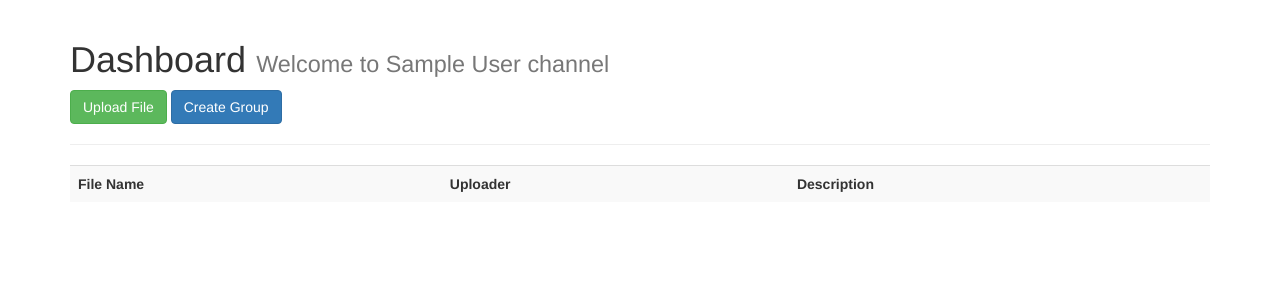
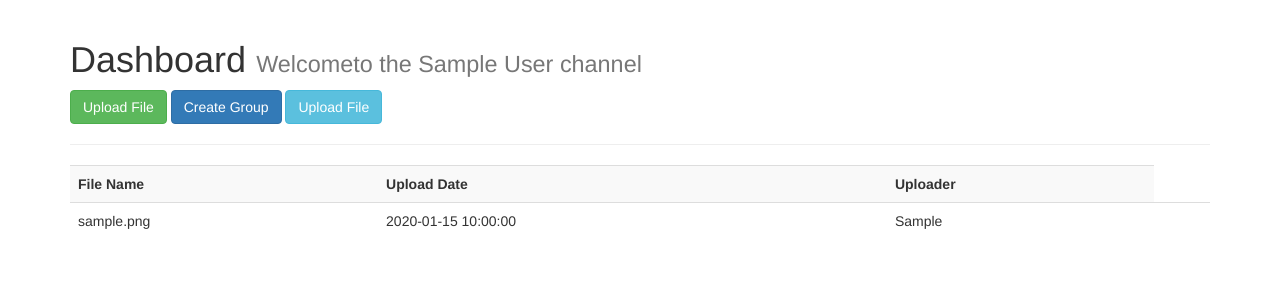
Before and after one commit to dylan185/flask-file-transfer, a Flask app: page /dashboard in a window 1280 px wide. Shown: the part 52-352 px from the top of the page. Run offline with Flask 2, Linux system fonts and the light colour scheme; the visitor is signed in with stand-in values (Sample User, id 1); tables that the repository leaves empty hold one stand-in row (values such as "Sample post"); lists and menus that the app fills with data are empty; parts of the project's set-up code (start-up, migrations or seed data) failed here and were passed over; some libraries are stand-ins or nearby versions.

Commit message:
Added File Uploading, Added listing of files on dashboard, Added filename field, Added/refined Group checks

```diff
--- a/app.py
+++ b/app.py
@@ -9,27 +9,23 @@ import datetime
 import collections
 from flask import Flask, render_template, request, flash, redirect, url_for, session, logging
 from flask_mysqldb import MySQL
-from wtforms import Form, SelectField, StringField, TextAreaField, PasswordField, validators, FileField
+from wtforms import Form, SelectField, StringField, TextAreaField, PasswordField, validators
+from flask_wtf import FlaskForm
+from flask_wtf.file import FileField, FileRequired
 from passlib.hash import sha256_crypt
 from functools import wraps
 from werkzeug.utils import secure_filename
+from werkzeug.datastructures import CombinedMultiDict
 from flask_sqlalchemy import SQLAlchemy
 
 app = Flask(__name__)
-
-# Config DB
-# app.config['MYSQL_HOST'] = 'localhost'
-# app.config['MYSQL_USER'] = 'SPFlaskWebServerUser'
-# app.config['MYSQL_PASSWORD'] = '123456'
-# app.config['MYSQL_DB'] = 'SPFlaskWebServer'
-# app.config['MYSQL_CURSORCLASS'] = 'DictCursor'
 
 # Set Upload Location
 UPLOAD_FOLDER = '/uploads'
 ALLOWED_EXTENSIONS = set(['txt', 'pdf', 'png', 'jpg', 'jpeg', 'gif', 'ppt'])
 app.config['UPLOAD_FOLDER'] = UPLOAD_FOLDER
 
-# SQL Alchemy setup
+# SQL Alchemy DB setup
 app.config['SQLALCHEMY_TRACK_MODIFICATIONS'] = False
 app.config['SQLALCHEMY_DATABASE_URI'] = 'mysql://root:root@localhost/SPFlaskWebServer1'
 db = SQLAlchemy(app)
@@ -42,21 +38,36 @@ username_reg = '^[A-Za-z0-9@_-]*$'
 name_reg = '^[\p{P}\s\w]*$'
 email_reg = '[^@]+@[^@]+\.[^@]+'
 password_reg = '^[A-Za-z0-9@-_?!]*$'
-group_reg = '^[A-Za-z0-9 ]*$'
+group_reg = '^[A-Za-z0-9 @ -_?!]*$'
+
+####################
+# HELPER FUNCTIONS #
+####################
+
+# Checks Whitelist and compares file type
+def allowed_file(filename):
+    return '.' in filename and \
+           filename.rsplit('.', 1)[1].lower() in ALLOWED_EXTENSIONS
 
 ##########
 # MODELS #
 ##########
 
 class Group(db.Model):
+    __tablename__ = 'group'
     group_id = db.Column(db.Integer, primary_key=True)
     groupname = db.Column(db.String(80), unique=True, nullable=False)
     creation_date = db.Column(db.DateTime, nullable=False, default=datetime.datetime.utcnow)
+
+    # Relationships
+    users = db.relationship('User', back_populates='group')
+    files = db.relationship('File', back_populates='group')
 
     def __repr__(self):
         return '<Group %r>' % self.groupname
 
 class User(db.Model):
+    __tablename__ = 'user'
     user_id = db.Column(db.Integer, primary_key=True)
     name = db.Column(db.String(80), nullable=False)
     username = db.Column(db.String(80), unique=True, nullable=False)
@@ -64,25 +75,28 @@ class User(db.Model):
     password = db.Column(db.String(100), nullable=False)
     register_date = db.Column(db.DateTime, nullable=False, default=datetime.datetime.utcnow)
 
-    # Foreign Keys
+    # Foreign Keys & Relationships
     group_id = db.Column(db.Integer, db.ForeignKey('group.group_id'), nullable=True)
-    group = db.relationship('Group', backref=db.backref('user_groups', lazy=True))
+    group = db.relationship('Group', back_populates='users')
+    files = db.relationship('File', back_populates='user')
 
     def __repr__(self):
         return '<User %r>' % self.username
 
 class File(db.Model):
+    __tablename__ = 'file'
     file_id = db.Column(db.Integer, primary_key=True)
     file_name = db.Column(db.String(80), unique=True, nullable=False)
     file_desc = db.Column(db.Text())
     file_path = db.Column(db.String(100), nullable=False)
+    uploader = db.Column(db.String(100), nullable=False)
     upload_date = db.Column(db.DateTime, nullable=False, default=datetime.datetime.utcnow)
 
-    # Foriegn Keys
+    # Foriegn Keys & Relationships
     user_id = db.Column(db.Integer, db.ForeignKey('user.user_id'), nullable=False)
-    user = db.relationship('User', backref=db.backref('file_users', lazy=True))
+    user = db.relationship('User', back_populates='files')
     group_id = db.Column(db.Integer, db.ForeignKey('group.group_id'), nullable=False)
-    group = db.relationship('Group', backref=db.backref('file_groups', lazy=True))
+    group = db.relationship('Group', back_populates='files')
 
     def __repr__(self):
         return '<File %r>' % self.file_name
@@ -106,28 +120,31 @@ class RegisterForm(Form):
     name = StringField('Name', [
         validators.Length(min=1, max=80, message="Name must be between 1 & 80 characters."),
         validators.Regexp(name_reg, message="Name must contain only letters & spaces.")
-        ])
+    ])
     username = StringField('Username', [
         validators.Length(min=4, max=25, message="Username must be between 4 & 25 characters."),
         validators.Regexp(username_reg, message="Username must contain only letters, numbers or underscores.")
-        ])
+    ])
     email = StringField('Email', [
         validators.Length(min=6, max=30, message="Email must be between 6 & 30 characters."),
         validators.Regexp(email_reg, message="Email must follow the format '####'@'######'.com & only contain letters, numbers, underscores, dashes, or periods.")
-        ])
+    ])
     password = PasswordField('Password', [
         validators.Length(min=5, max=30, message="Password must be between 5 & 30 characters."),
         validators.Regexp(password_reg, message="Passwords may only contain letters, numbers, underscores, dashes, exclaimation/question marks, or periods."),
-        validators.DataRequired(),validators.EqualTo('confirm', message="Passwords do not match.")
-        ])
+        validators.DataRequired(),
+        validators.EqualTo('confirm', message="Passwords do not match.")
+    ])
     confirm = PasswordField('Confirm Password')
-    groupnames = SelectField('Group', choices=[(g.group_id, g.groupname) for g in Group.query.order_by('groupname')] )
+    groupnames = SelectField('Group', coerce=int, validators=[
+        validators.Optional()
+    ])
 
 # User Registration
 @app.route('/register', methods=['GET', 'POST'])
 def register():
     form = RegisterForm(request.form)
-
+    form.groupnames.choices = [(g.group_id, g.groupname) for g in Group.query.order_by('groupname')]
     if request.method == 'POST' and form.validate():
         name = form.name.data
         email = form.email.data
@@ -159,12 +176,13 @@ def login():
         # Get account and verify
         user = User.query.filter_by(username=username).first()
         if user:
-            # Compare Passwords
+            # Compare Passwords & get group name
             if sha256_crypt.verify(password_attempt, user.password):
                 session['logged_in'] = True
                 session['username'] = username
                 session['in_group'] = True
-                session['groupname'] = user.groupname
+                if user.group:
+                    session['groupname'] = user.group.groupname
                 flash('Logged in', 'success')
                 return redirect(url_for('dashboard'))
             else:
@@ -234,40 +252,51 @@ def create_group():
 @app.route('/dashboard')
 @is_logged_in
 def dashboard():
-    return render_template('dashboard.html')
+    return render_template('dashboard.html', uploads=File.query.all())
 
 # Upload File Form
-class UploadFileForm(Form):
-    file_name = StringField('File Name', [
-        validators.Length(min=4, max=35, message="Group Name must be between 4 & 35 characters."),
+class UploadFileForm(FlaskForm):
+    file_name = StringField('File Title', [
+        validators.Length(min=4, max=35, message="File Title must be between 4 & 35 characters."),
+        validators.Regexp(username_reg, message="File Title can contain only letters, numbers or underscores.")
     ])
     file_desc = TextAreaField('Body', [
-        validators.Length(min=30)
+        validators.Length(max=500),
+        validators.Regexp(group_reg, message="The description can only contain letters, numbers, underscores, dashes, exclaimation/question marks, or periods."),
+        validators.Optional()
     ])
-    file = FileField()
+    upload = FileField('File', validators=[FileRequired()])
 
 # Upload File
 @app.route('/upload_file', methods=['GET', 'POST'])
 @is_logged_in
 @is_in_group
 def upload_file():
-    form = UploadFileForm(request.form)
-    if request.method == 'POST' and form.validate():
-        file_name = secure_filename(form.file.data.filename)
-        file_desc = form.desc.data
-        form.file.data.save('uploads/' + file_name)
+    form = UploadFileForm()
+    # if request.method == 'POST' and form.validate() and allowed_file(form.file.data):
+    print(form.validate_on_submit())
+    print(form.errors)
+    if form.validate_on_submit():
+        print('========================')
+        # file_name = secure_filename(form.file.data)
+        file_name = form.file_name.data
+        file_desc = form.file_desc.data
+        file_path = join(app.config['UPLOAD_FOLDER'], secure_filename(form.upload.data.filename))
+        # open(os.path.join(app.config['UPLOAD_FOLDER'], file_name), 'w').write()
+        form.upload.data.save(file_path)
 
         # Get user and group
         user = User.query.filter_by(username=session.get('username')).first()
         group = Group.query.filter_by(groupname=session.get('groupname')).first()
 
         # Add to DB
-        new_file = File(file_name=file_name, file_desc=file_desc, file_path='uploads/%s'%file_name, user=user, group=group)
+        new_file = File(file_name=file_name, file_desc=file_desc, file_path=file_path, uploader=user.username, user=user, group=group)
         db.session.add(new_file)
         db.session.commit()
 
         flash('File Uploaded!')
         return redirect(url_for('dashboard'))
+    return render_template('upload_file.html', form=form)
 
 if __name__ == '__main__':
     app.secret_key = 'V8EVmF*RfdV!TX055eBI'
--- a/templates/dashboard.html
+++ b/templates/dashboard.html
@@ -1,18 +1,29 @@
 {% extends 'layout.html' %}
 
 {% block body %}
-    <h1>Dashboard <small> Welcome to {{session.groupname}} channel</small></h1>
+    <h1>Dashboard <small> Welcome{% if session.groupname %}to the {{session.groupname}}{% else %} the {% endif %} channel</small></h1>
     <a class="btn btn-success" href="/upload_file">Upload File</a>
     <a class="btn btn-primary" href="/create_group">Create Group</a>
+    {% if session.in_group %}
+    <a class="btn btn-info" href="/upload_file">Upload File</a>
+    {% endif %}
     <hr>
+    {% if session.in_group %}
     <table class="table table-striped">
         <tr>
             <th>File Name</th>
+            <th>Upload Date</th>
             <th>Uploader</th>
-            <th>Description</th>
         </tr>
         {% for file in uploads %}
-
+        <tr>
+            <td>{{ file.file_name }}</td>
+            <td>{{ file.upload_date }}</td>
+            <td>{{ file.uploader}}</td>
+            <td></td>
+        </tr>
         {% endfor %}
     </table>
+    {% endif %}
+
 {% endblock %}
--- a/templates/includes/_navbar.html
+++ b/templates/includes/_navbar.html
@@ -18,7 +18,7 @@
         <ul class="nav navbar-nav navbar-right">
           {% if session.logged_in %}
             <li><a href="/dashboard">Dashboard</a></li>
-            <li><a href="/upload">Upload</a></li>
+            <li><a href="/upload_file">Upload</a></li>
             <li><a href="/logout">Logout</a></li>
           {% else %}
             <li><a href="/register">Register</a></li>
```
Also changed, not shown: templates/upload_file.html (+19 -0 lines), 1 other file.
